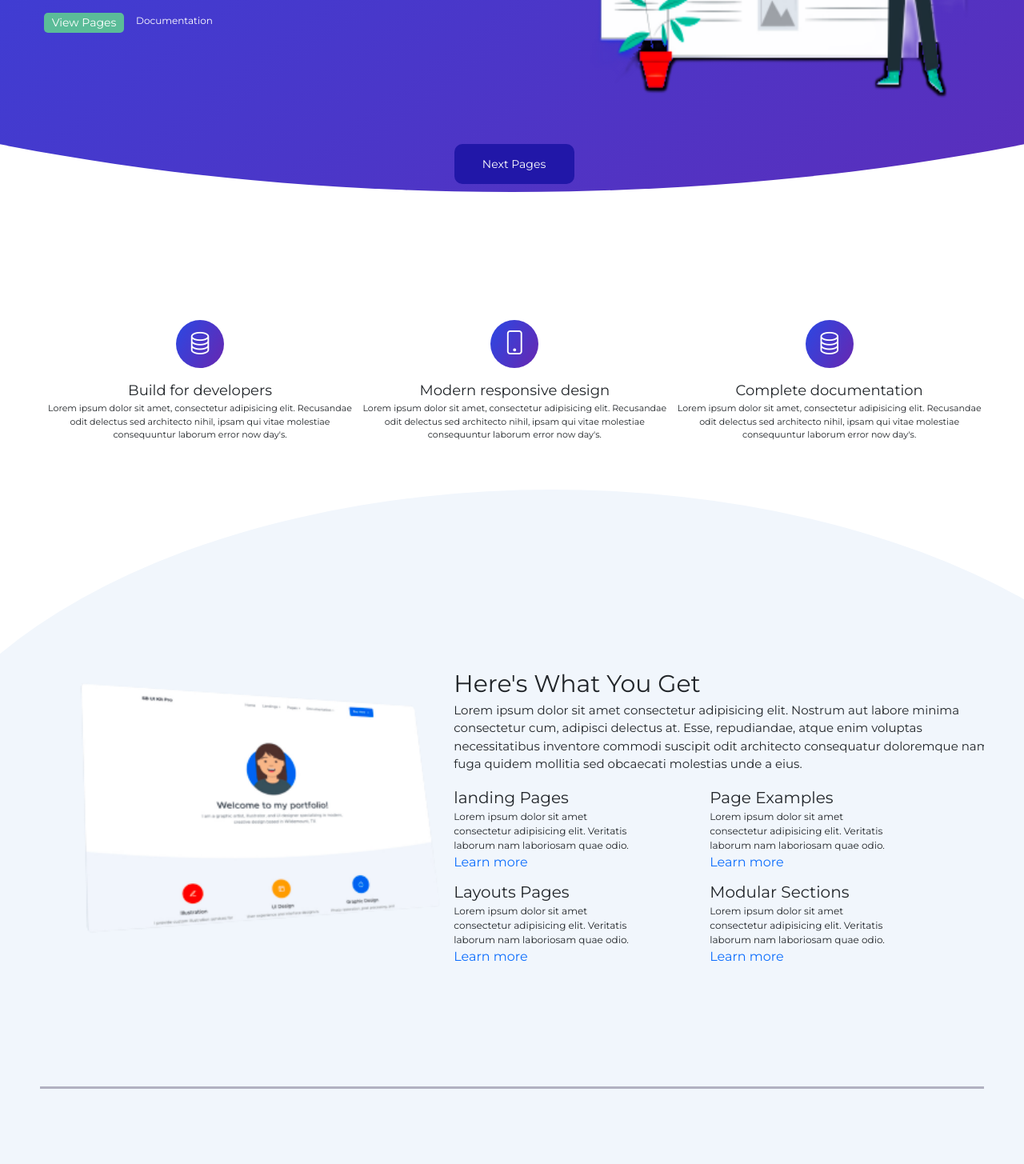
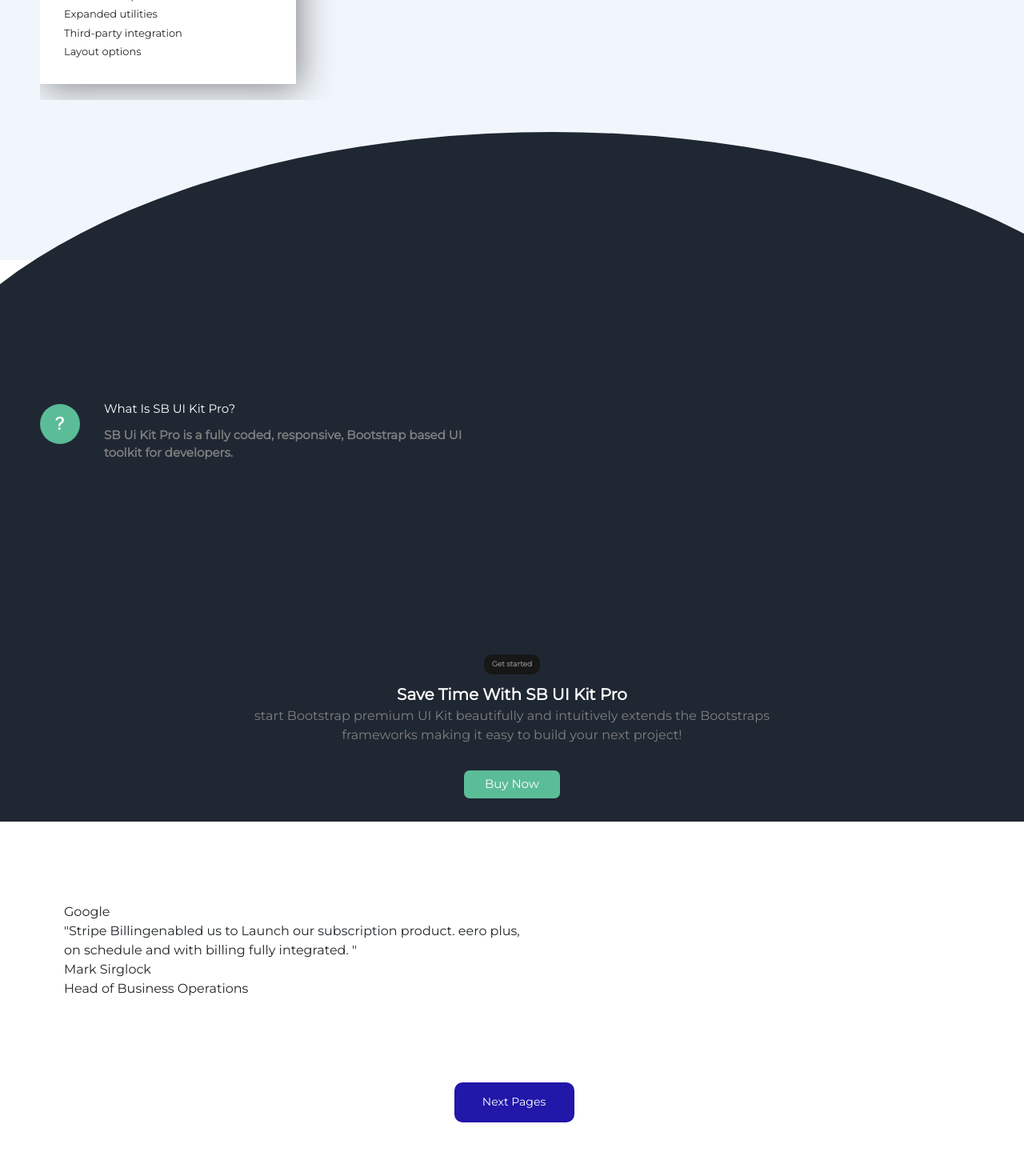
Before and after one commit to fawad7998/react, a React (Create React App) app: page /third in a window 1280 px wide. Shown: the part 360-1815 px from the top of the page at 80% size. After the commit the page ends 1763 px from the top, so only its background shows below. Built offline with nearby package versions, Linux system fonts and the light colour scheme.

Commit message:
first commit

```diff
--- a/package.json
+++ b/package.json
@@ -34,5 +34,8 @@
       "last 1 firefox version",
       "last 1 safari version"
     ]
+  },
+  "devDependencies": {
+    "react-router-dom": "^6.8.0"
   }
 }
--- a/src/App.css
+++ b/src/App.css
@@ -118,7 +118,15 @@ body {
   margin-left: 5px;
 }
 #anchor-02 {
-  text-decoration: none;
+  border: none;
+  background-color: rgb(33, 23, 168);
+
+  color: white;
+}
+#anchor-02-01{
+  border: none;
+  background-color: rgb(33, 23, 168);
+
   color: white;
 }
 #anchor {
--- a/src/App.js
+++ b/src/App.js
@@ -1,92 +1,18 @@
 import React from "react";
-import Header from "./components/Header";
 import FirstPage from "./sections/Firstpage.js";
-import SecondPage from "./sections/SecondPage";
+import SecondPage from "./sections/SecondPage.js";
+import Thirdpage from "./sections/Thirdpage.js";
+import { Routes, Route } from "react-router-dom";
 
 function App() {
   return (
     <>
-      <Header />
-      <FirstPage />
-      <SecondPage />
-      {/* <!-- section 05 --> */}
+        <Routes>
+          <Route path="/home" element={<FirstPage />} />
+          <Route path="/second" element={<SecondPage/>} />
+          <Route path="/third" element={<Thirdpage/>} />
+        </Routes>
 
-      <section id="section-05">
-        <section id="nav-color-04"></section>
-        <section id="sec-05-back"></section>
-        {/* <!-- box --> */}
-        <section id="sec-05-box">
-          <div id="box-01">
-            <div id="tag-free">Free</div>
-            <div id="num">
-              <span>$</span>
-              <span> 0/mo</span>
-            </div>
-            <div id="items">
-              <div className="box-items">1 user</div>
-              <div className="box-items">Community support</div>
-              <div className="box-items">Style customizer</div>
-              <div className="box-items">Custom components</div>
-              <div className="box-items">Expanded utilities</div>
-              <div className="box-items">Third-party integration</div>
-              <div className="box-items">Layout options</div>
-            </div>
-          </div>
-        </section>
-        <section id="sec-05-box-02"></section>
-
-        {/* <!-- section 06 --> */}
-        <section id="nav-color-05"></section>
-
-        {/* <!-- what is sb kit --> */}
-        <section id="flex">
-          <div id="circle">
-            <i className="bi bi-question-lg"></i>
-          </div>
-          <section id="circle-item">
-            <div>What Is SB UI Kit Pro?</div>
-            <div id="div-2">
-              SB Ui Kit Pro is a fully coded, responsive, Bootstrap based UI
-              toolkit for developers.
-            </div>
-          </section>
-        </section>
-        {/* <!-- ......................... --> */}
-        <section className="max-content">
-          <div id="get">Get started</div>
-        </section>
-        <section className="max-content" id="max-content-id">
-          <div id="text-dec">Save Time With SB UI Kit Pro</div>
-        </section>
-        <section className="max-content" id="max-content-id-02">
-          <div id="text-dec-02">
-            start Bootstrap premium UI Kit beautifully and intuitively extends
-            the Bootstraps frameworks making it easy to build your next project!
-          </div>
-        </section>
-        <section id="button-05">
-          <div id="buy-now">
-            <a href="/">Buy Now</a>
-          </div>
-          {/* <!-- <div className="nav-items" id="button-1"><a href="/">Buy Now</a></div> --> */}
-        </section>
-      </section>
-
-      {/* <!-- section 07 --> */}
-
-      <section id="section-07">
-        <section id="sec-07">
-          <section id="sec-item-01">
-            <div id="google">Google</div>
-            <div>
-              "Stripe Billingenabled us to Launch our subscription product. eero
-              plus, on schedule and with billing fully integrated. "
-            </div>
-            <div> Mark Sirglock</div>
-            <div>Head of Business Operations</div>
-          </section>
-        </section>
-      </section>
     </>
   );
 }
--- a/src/components/Header.js
+++ b/src/components/Header.js
@@ -1,4 +1,6 @@
+import { useNavigate } from "react-router-dom";
 const Header = () => {
+  const navigate = useNavigate()
   return (
     <>
       <section id="nav_back_color">
@@ -27,7 +29,7 @@ const Header = () => {
           </section>
         </section>
       </section>
-    </>
+         </>
   );
 };
 
--- a/src/index.js
+++ b/src/index.js
@@ -2,10 +2,13 @@ import React from "react";
 import ReactDOM from "react-dom/client";
 import "./App.css";
 import App from "./App";
+import { BrowserRouter } from "react-router-dom";
 
 const root = ReactDOM.createRoot(document.getElementById("root"));
 root.render(
   <React.StrictMode>
-    <App />
+    <BrowserRouter>
+      <App />
+    </BrowserRouter>
   </React.StrictMode>
 );
--- a/src/sections/Firstpage.js
+++ b/src/sections/Firstpage.js
@@ -1,6 +1,10 @@
-const FirstPage = ()=>{
-    return(
+import Header from "../components/Header";
+import { useNavigate } from "react-router-dom";
+const FirstPage = () => {
+  const navigate = useNavigate();
+  return (
     <>
+      <Header />
       <section id="section-02">
         <section>
           <div id="bold-text">
@@ -27,14 +31,12 @@ const FirstPage = ()=>{
       </section>
       <section className="section-02-but">
         <div id="section-02-buttom-02">
-              <a id="anchor-02" href="./sections/SecondPage.js">
+          <button id="anchor-02" onClick={() => navigate("/second")} >
             Next Pages
-              </a>
+          </button>
         </div>
       </section>
     </>
-    )
-}
-
-
+  );
+};
 export default FirstPage;
--- a/src/sections/SecondPage.js
+++ b/src/sections/SecondPage.js
@@ -1,6 +1,14 @@
+import Header from "../components/Header";
+import { useNavigate } from "react-router-dom";
+
 const SecondPage= ()=>{
+  const navigate = useNavigate();
+
+
+
   return (
     <>
+      <Header />
       <section id="section-03">
         <section id="first-box">
           <section id="item-box">
@@ -125,10 +133,14 @@ const SecondPage= ()=>{
           <div>Easy pricing means no surprises.</div>
         </section>
       </section>
-
+      <section className="section-02-but">
+        <div id="section-02-buttom-02">
+          <button onClick={() => navigate("/third")} id="anchor-02-01">
+            Next Pages
+          </button>
+        </div>
+      </section>
     </>
-    )
+  );
 }
-
-
 export default SecondPage;
--- /dev/null
+++ b/src/sections/Thirdpage.js
@@ -0,0 +1,89 @@
+import Header from "../components/Header";
+import { useNavigate } from "react-router-dom";
+
+const Thirdpage = () => {
+    const navigate = useNavigate();
+  return (
+    <>
+      <Header />
+      <section id="section-05">
+        <section id="nav-color-04"></section>
+        <section id="sec-05-back"></section>
+
+        <section id="sec-05-box">
+          <div id="box-01">
+            <div id="tag-free">Free</div>
+            <div id="num">
+              <span>$</span>
+              <span> 0/mo</span>
+            </div>
+            <div id="items">
+              <div className="box-items">1 user</div>
+              <div className="box-items">Community support</div>
+              <div className="box-items">Style customizer</div>
+              <div className="box-items">Custom components</div>
+              <div className="box-items">Expanded utilities</div>
+              <div className="box-items">Third-party integration</div>
+              <div className="box-items">Layout options</div>
+            </div>
+          </div>
+        </section>
+        <section id="sec-05-box-02"></section>
+
+        <section id="nav-color-05"></section>
+
+        <section id="flex">
+          <div id="circle">
+            <i className="bi bi-question-lg"></i>
+          </div>
+          <section id="circle-item">
+            <div>What Is SB UI Kit Pro?</div>
+            <div id="div-2">
+              SB Ui Kit Pro is a fully coded, responsive, Bootstrap based UI
+              toolkit for developers.
+            </div>
+          </section>
+        </section>
+        <section className="max-content">
+          <div id="get">Get started</div>
+        </section>
+        <section className="max-content" id="max-content-id">
+          <div id="text-dec">Save Time With SB UI Kit Pro</div>
+        </section>
+        <section className="max-content" id="max-content-id-02">
+          <div id="text-dec-02">
+            start Bootstrap premium UI Kit beautifully and intuitively extends
+            the Bootstraps frameworks making it easy to build your next project!
+          </div>
+        </section>
+        <section id="button-05">
+          <div id="buy-now">
+            <a href="/">Buy Now</a>
+          </div>
+        </section>
+      </section>
+
+      <section id="section-07">
+        <section id="sec-07">
+          <section id="sec-item-01">
+            <div id="google">Google</div>
+            <div>
+              "Stripe Billingenabled us to Launch our subscription product. eero
+              plus, on schedule and with billing fully integrated. "
+            </div>
+            <div> Mark Sirglock</div>
+            <div>Head of Business Operations</div>
+          </section>
+        </section>
+      </section>
+      <section className="section-02-but">
+        <div id="section-02-buttom-02">
+          <button id="anchor-02" onClick={() => navigate("/home")} >
+            Next Pages
+          </button>
+        </div>
+      </section>
+    </>
+  );
+};
+export default Thirdpage;
```
Also changed, not shown: src/sections/Textform.js (added, +11 -0 lines), 1 other file (tests, documents, lock files or other folders). Lines whose indentation alone changed are shown as unchanged.
